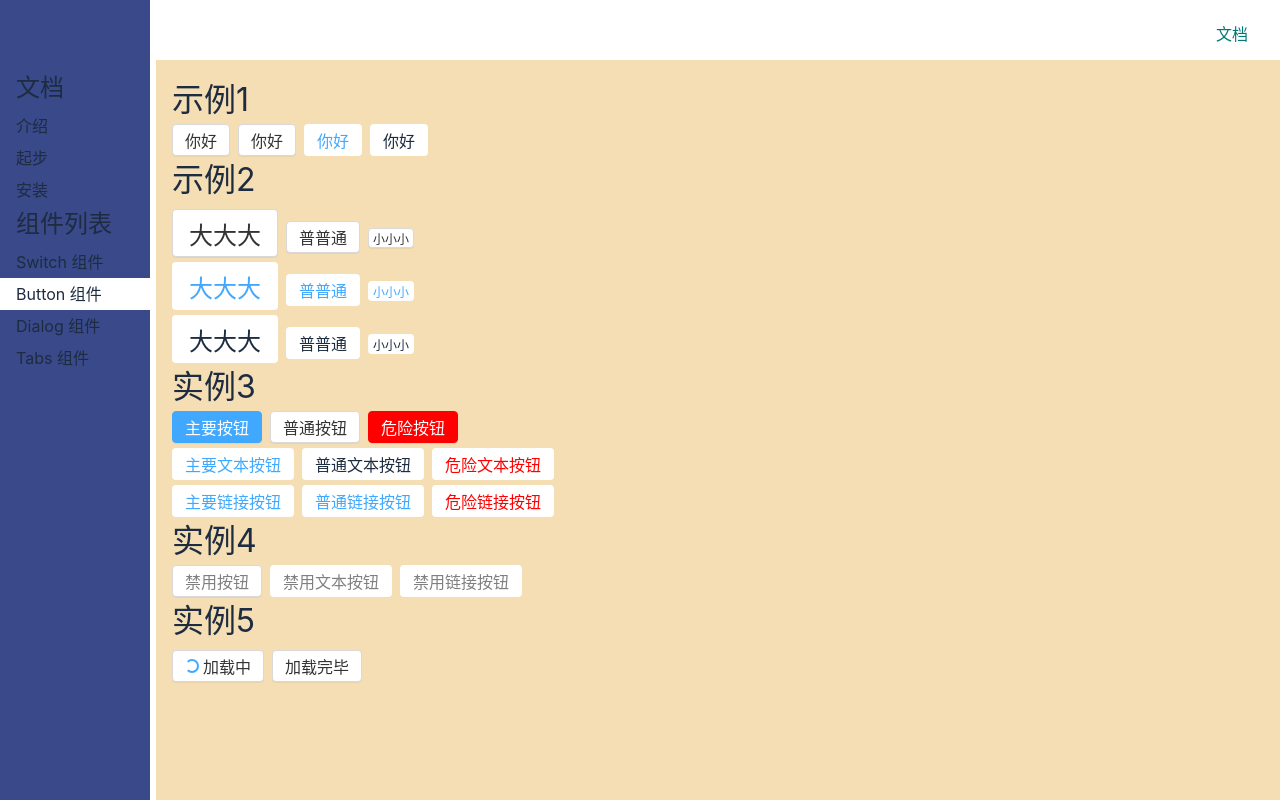
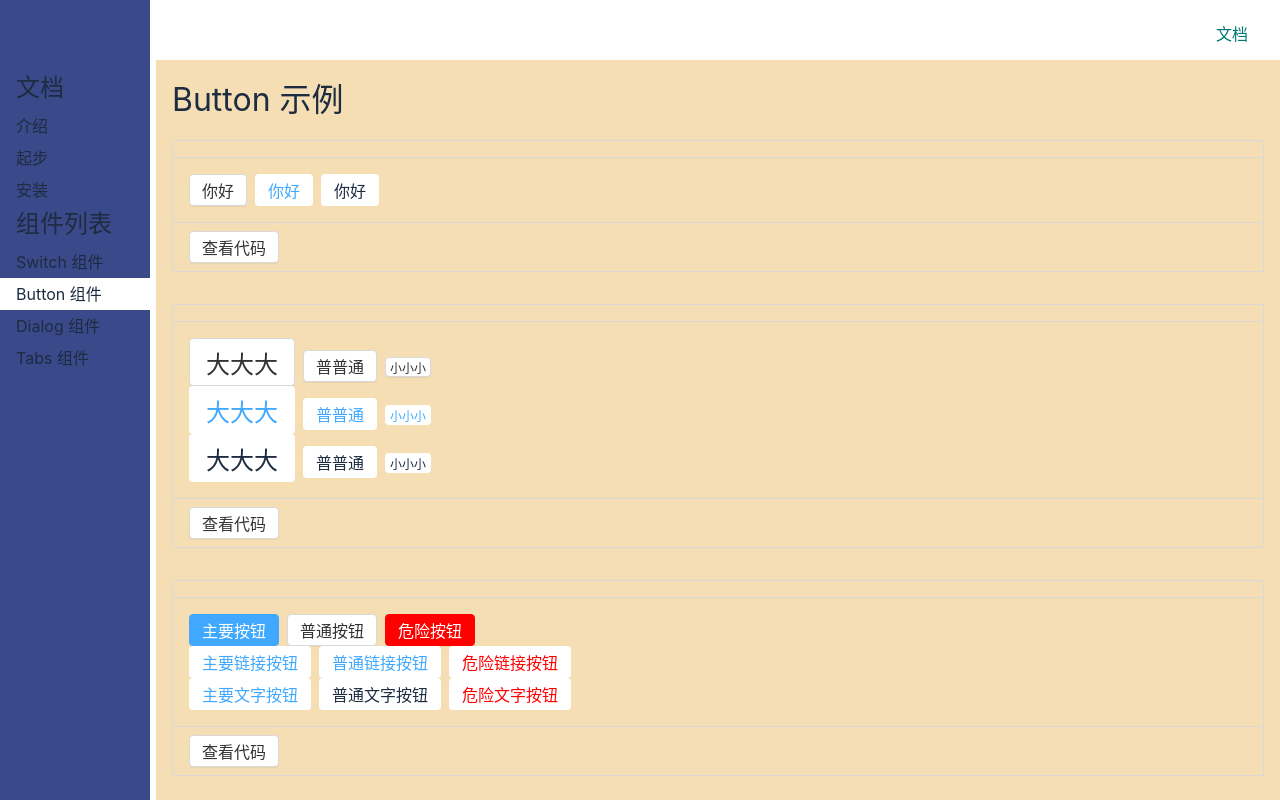
Before and after one commit to Trojan0523/T_Wheels-V3, a Vue app: page /#/doc/button in a window 1280 px wide. Shown: the top 800 px of the page. Built offline with nearby package versions, Linux system fonts and the light colour scheme.

Commit message:
改造Button demo

```diff
--- /dev/null
+++ b/src/components/Button1.demo.vue
@@ -0,0 +1,19 @@
+<demo>
+常规使用
+</demo>
+<template>
+  <div>
+    <Button>你好</Button>
+    <Button theme="link">你好</Button>
+    <Button theme="text">你好</Button>
+  </div>
+</template>
+
+<script>
+import Button from '../lib/Button.vue';
+export default {
+  components: {
+    Button,
+  }
+};
+</script>
--- /dev/null
+++ b/src/components/Button2.demo.vue
@@ -0,0 +1,31 @@
+<demo>
+支持 size
+</demo>
+<template>
+  <div>
+    <div>
+      <Button size="big">大大大</Button>
+      <Button>普普通</Button>
+      <Button size="small">小小小</Button>
+    </div>
+    <div>
+      <Button theme="link" size="big">大大大</Button>
+      <Button theme="link">普普通</Button>
+      <Button size="small" theme="link">小小小</Button>
+    </div>
+    <div>
+      <Button size="big" theme="text">大大大</Button>
+      <Button theme="text">普普通</Button>
+      <Button size="small" theme="text">小小小</Button>
+    </div>
+  </div>
+</template>
+
+<script lang="ts">
+import Button from "../lib/Button.vue";
+export default {
+  components: {
+    Button
+  }
+}
+</script>
--- /dev/null
+++ b/src/components/Button3.demo.vue
@@ -0,0 +1,31 @@
+<demo>
+支持 level
+</demo>
+<template>
+  <div>
+    <div>
+      <Button level="main">主要按钮</Button>
+      <Button>普通按钮</Button>
+      <Button level="danger">危险按钮</Button>
+    </div>
+    <div>
+      <Button theme="link" level="main">主要链接按钮</Button>
+      <Button theme="link">普通链接按钮</Button>
+      <Button theme="link" level="danger">危险链接按钮</Button>
+    </div>
+    <div>
+      <Button theme="text" level="main">主要文字按钮</Button>
+      <Button theme="text">普通文字按钮</Button>
+      <Button theme="text" level="danger">危险文字按钮</Button>
+    </div>
+  </div>
+</template>
+
+<script lang="ts">
+import Button from "../lib/Button.vue";
+export default {
+  components: {
+    Button
+  }
+}
+</script>
--- /dev/null
+++ b/src/components/Button4.demo.vue
@@ -0,0 +1,17 @@
+<demo>
+支持 disabled
+</demo>
+<template>
+  <Button disabled>禁用按钮</Button>
+  <Button theme="link" disabled>禁用链接按钮</Button>
+  <Button theme="text" disabled>禁用按钮</Button>
+</template>
+
+<script lang="ts">
+import Button from "../lib/Button.vue";
+export default {
+  components: {
+    Button
+  }
+}
+</script>
--- /dev/null
+++ b/src/components/Button5.demo.vue
@@ -0,0 +1,18 @@
+<demo>
+支持显示加载中
+</demo>
+<template>
+  <div>
+    <Button loading>加载中</Button>
+    <Button>加载完毕</Button>
+  </div>
+</template>
+
+<script lang="ts">
+import Button from "../lib/Button.vue";
+export default {
+  components: {
+    Button
+  }
+}
+</script>
--- a/src/components/ButtonDemo.vue
+++ b/src/components/ButtonDemo.vue
@@ -1,71 +1,33 @@
 <template>
-  <h1>示例1</h1>
-  <Button>你好</Button>
-  <Button theme="button">你好</Button>
-  <Button theme="link">你好</Button>
-  <Button theme="text">你好</Button>
-  <h1>示例2</h1>
-  <div style="margin-top: 5px">
-    <Button size="big">大大大</Button>
-    <Button>普普通</Button>
-    <Button size="small">小小小</Button>
-  </div>
-  <div style="margin-top: 5px">
-    <Button theme="link" size="big">大大大</Button>
-    <Button theme="link">普普通</Button>
-    <Button size="small" theme="link">小小小</Button>
-  </div>
-  <div style="margin-top: 5px">
-    <Button size="big" theme="text">大大大</Button>
-    <Button theme="text">普普通</Button>
-    <Button size="small" theme="text">小小小</Button>
-  </div>
-  <h1>实例3</h1>
-  <div>
-    <div>
-      <Button level="main">主要按钮</Button>
-      <Button>普通按钮</Button>
-      <Button level="danger">危险按钮</Button>
-    </div>
-    <div style="margin-top: 5px">
-      <Button theme="text" level="main">主要文本按钮</Button>
-      <Button theme="text">普通文本按钮</Button>
-      <Button theme="text" level="danger">危险文本按钮</Button>
-    </div>
-    <div style="margin-top: 5px">
-      <Button theme="link" level="main">主要链接按钮</Button>
-      <Button theme="link">普通链接按钮</Button>
-      <Button theme="link" level="danger">危险链接按钮</Button>
-    </div>
-    <h1>实例4</h1>
-    <div>
-      <Button disabled>禁用按钮</Button>
-      <Button disabled theme="text">禁用文本按钮</Button>
-      <Button disabled theme="link">禁用链接按钮</Button>
-    </div>
-    <h1>实例5</h1>
-    <div style="margin-top: 5px;">
-      <Button loading>加载中</Button>
-      <Button>加载完毕</Button>
-    </div>
-  </div>
+  <h1>Button 示例</h1>
+  <Demo :component="Button1Demo"/>
+  <Demo :component="Button2Demo"/>
+  <Demo :component="Button3Demo"/>
+  <Demo :component="Button4Demo"/>
+  <Demo :component="Button5Demo"/>
+
 </template>
 
 <script lang="ts">
-import Button from '../lib/Button.vue';
+import Demo from "./Demo.vue";
+import Button1Demo from "./Button1.demo.vue";
+import Button2Demo from "./Button2.demo.vue";
+import Button3Demo from "./Button3.demo.vue";
+import Button4Demo from "./Button4.demo.vue";
+import Button5Demo from "./Button5.demo.vue";
 
 export default {
   components: {
-    Button,
+    Demo,
   },
   setup() {
-    const onClick = () => {
-      console.log('你好');
-    }
-    const onFocus = () => {
-      console.log('你好呀');
-    }
-    return {onClick, onFocus};
+    return {
+      Button1Demo,
+      Button2Demo,
+      Button3Demo,
+      Button4Demo,
+      Button5Demo
+    };
   }
 }
 </script>
```
